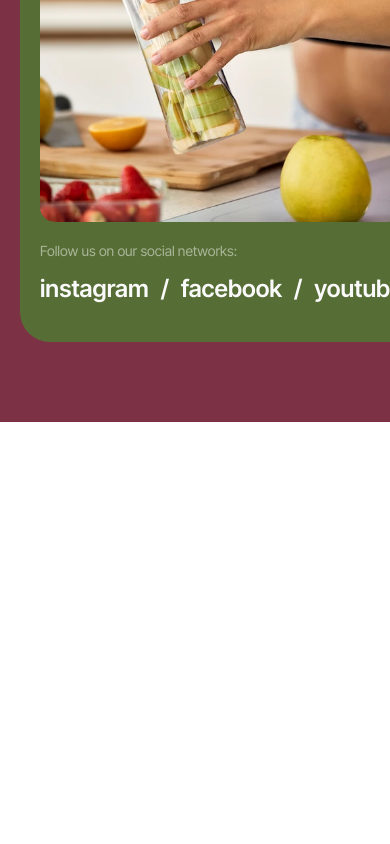
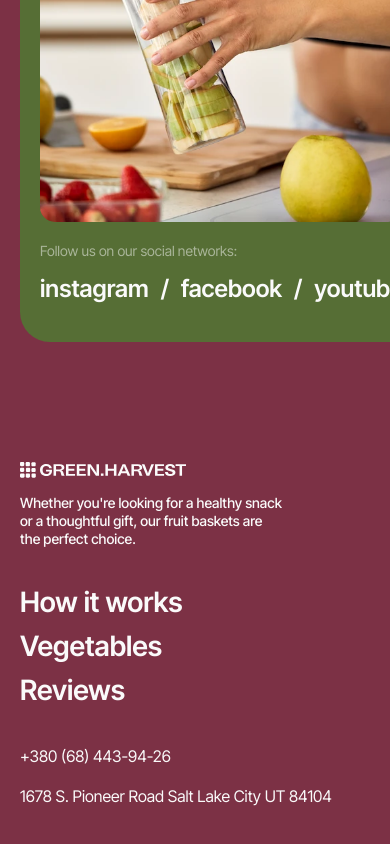
Before and after one commit to yamami-mohammed-monsif/green_harvest, a Next.js app: page / in a window 390 px wide. Shown: the part 7176-8020 px from the top of the page. Before the commit the page ends 7598 px from the top, so only its background shows below. Built offline with nearby package versions, Linux system fonts and the light colour scheme.

Commit message:
created the footer - made it responsive

```diff
--- a/app/layout.tsx
+++ b/app/layout.tsx
@@ -13,9 +13,7 @@ export default function RootLayout({
 }>) {
   return (
     <html lang="en">
-      <body>
-        {children}
-      </body>
+      <body>{children}</body>
     </html>
   );
 }
--- a/app/page.tsx
+++ b/app/page.tsx
@@ -22,6 +22,10 @@ const Order = dynamic(() => import("@/components/Order"), {
   ssr: true,
 });
 
+const Footer = dynamic(() => import("@/components/Footer"), {
+  ssr: true,
+});
+
 export default function Home() {
   return (
     <>
@@ -32,6 +36,7 @@ export default function Home() {
       <Vegetables />
       <Reviews />
       <Order />
+      <Footer />
     </>
   );
 }
--- /dev/null
+++ b/components/Footer.tsx
@@ -0,0 +1,46 @@
+"use client";
+
+import { NavLinks } from "@/constants";
+import Link from "next/link";
+
+const Footer = () => {
+  return (
+    <footer className="bg-primary text-neutral-white py-10 px-5 md:p-8 xl:py-[50px] xl:px-[100px]">
+      <div className="flex flex-col gap-10 md:flex-row md:justify-between">
+        <div className="flex flex-col gap-4 md:gap-6 max-w-[265px]">
+          <picture className="w-[168px] h-4 md:w-[194px] md:h-[18px]">
+            <source
+              media="(min-width: 768px)"
+              srcSet="/images/desktop-logo.svg"
+            />
+            <img src="/images/mobile-logo.svg" alt="Green Harvest Logo" />
+          </picture>
+          <p className="description">
+            Whether you're looking for a healthy snack or a thoughtful gift, our
+            fruit baskets are the perfect choice.
+          </p>
+        </div>
+        <div className="flex flex-col gap-10 md:gap-[64px] xl:flex-row xl:gap-[121px]">
+          <ul className="flex flex-col gap-4 md:gap-6">
+            {NavLinks.map((item) => {
+              return (
+                <li
+                  key={item.id}
+                  className="font-semibold text-[28px] leading-7 md:text-[32px] md:leading-8 hover:opacity-50"
+                >
+                  <Link href={item.href}>{item.label}</Link>
+                </li>
+              );
+            })}
+          </ul>
+          <div className="flex flex-col gap-4 md:gap-6">
+            <p>+380 (68) 443-94-26</p>
+            <p>1678 S. Pioneer Road Salt Lake City UT 84104</p>
+          </div>
+        </div>
+      </div>
+    </footer>
+  );
+};
+
+export default Footer;
```
